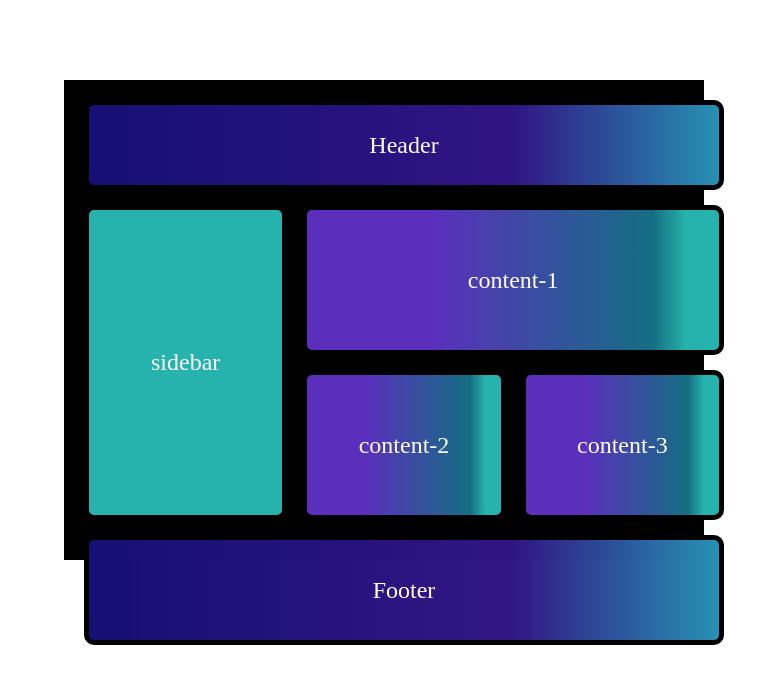
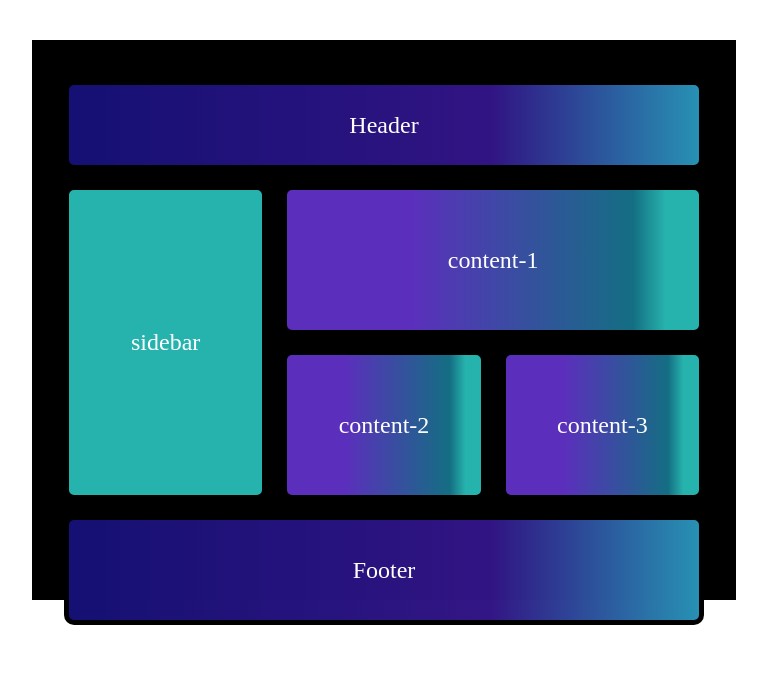
Before and after one commit to kavitharanitamalapakula/Grid_Layout, a plain HTML site: page task3.html in a window 1280 px wide. Shown: the whole page, without its empty margins (256-1023 px from the left). Drawn offline with Linux system fonts and the light colour scheme.

Commit message:
Grid-Layout

```diff
--- a/task3.css
+++ b/task3.css
@@ -8,11 +8,14 @@
     position: absolute;
     top: 40%;
     left: 50%;
-    width: 50vw;
-    height: 60vh;
+    width: 55vw;
+    height: 70vh;
     transform: translate(-50%, -50%);
     background-color: black;
     padding: 20px;
+    display: flex;
+    justify-content: center;
+    align-items: center;
 }
 
 .grid-container {
```
